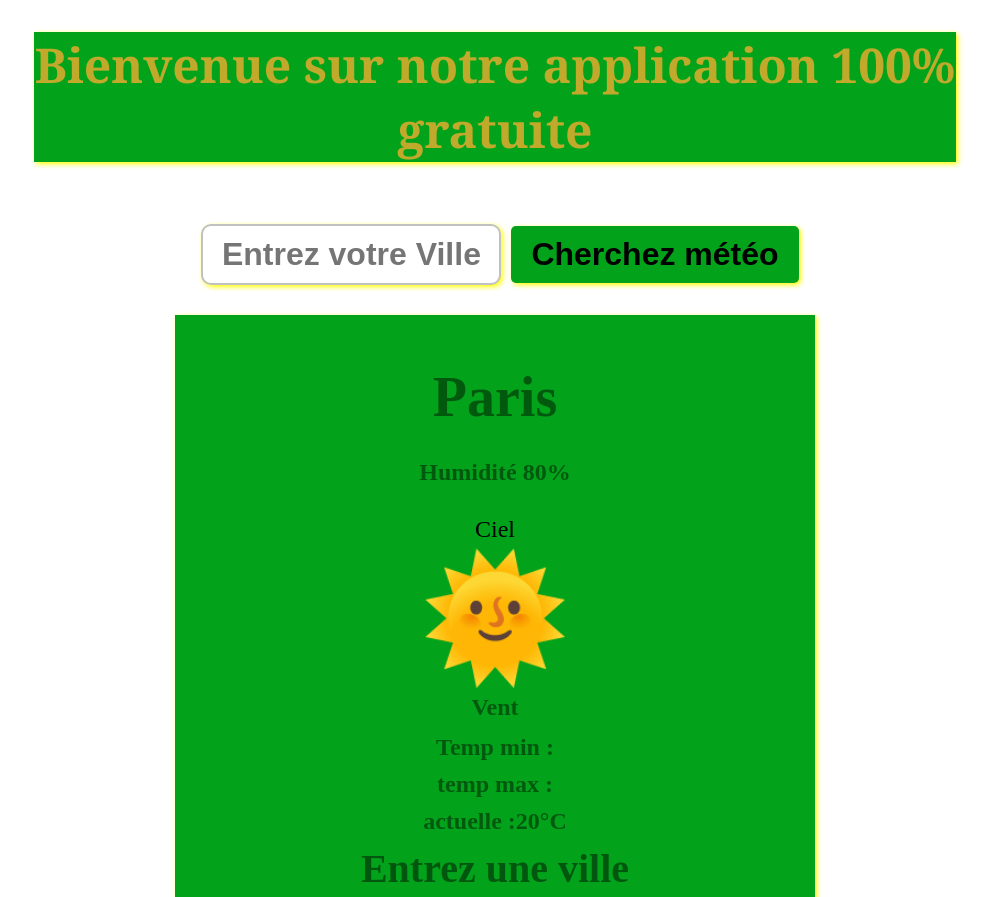
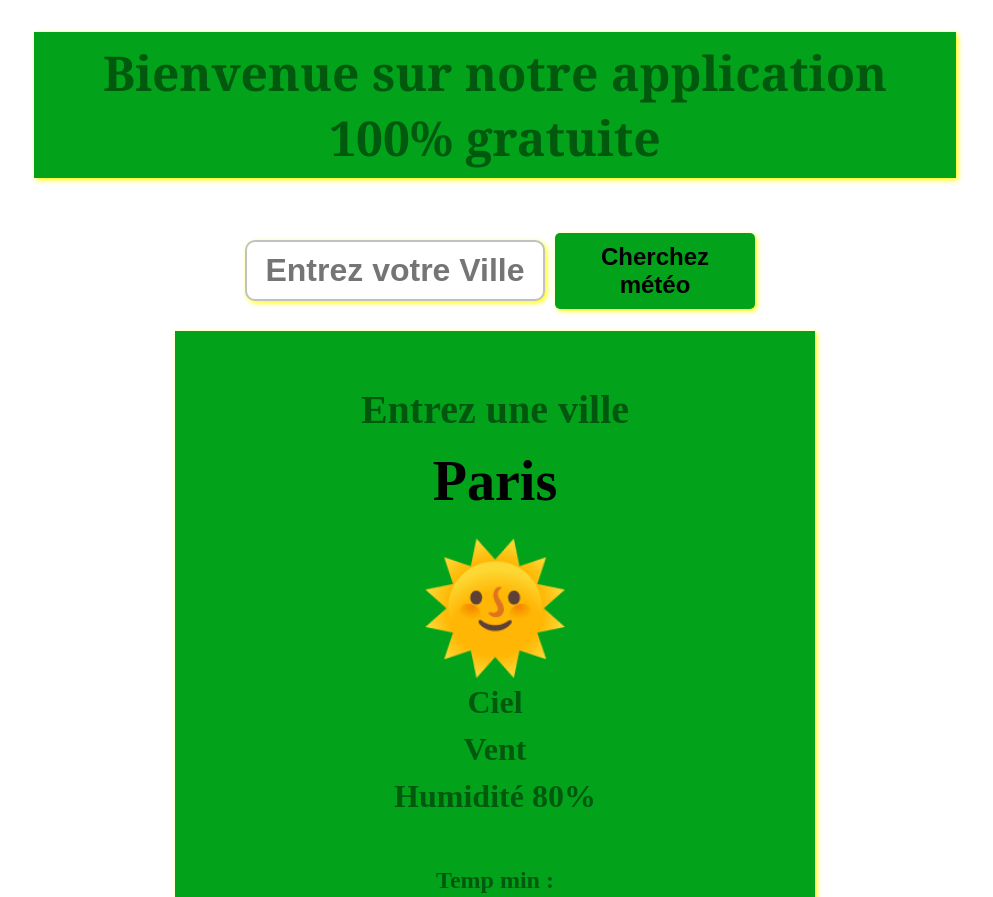
Before and after one commit to NicolasFr83/Projet_meteo, a plain HTML site: page index.html in a window 1280 px wide. Shown: the top 897 px of the page, without its empty margins (145-1138 px from the left). Drawn offline with Linux system fonts and the light colour scheme.

Commit message:
style modified

```diff
--- a/index.html
+++ b/index.html
@@ -7,7 +7,7 @@
         <meta description=" application météo météo-France région live soleil nuage pluie">
         <link rel="stylesheet" href="style/css/main.css">
         <link rel="shortcut icon" href="style/assets/images/favicon-16x16.png" type="image/x-icon">
-        <title> Météo du Var </title>
+        <title> Météo en direct </title>
     </head>
 
     <body>
@@ -24,15 +24,15 @@
         </form>
 
         <section class="card">
+            <p class="errorDisplay">Entrez une ville</p>
             <h1 class="cityDisplay">Paris</h1>
+            <p class="weatherEmoji">&#x1F31E</p>
+            <p class="descDisplay">Ciel</p>
+            <p class="windDisplay">Vent</p>
             <p class="humidityDisplay">Humidité 80%</p>
-            <p class="descDisplay">Ciel</p>
-            <p class="weatherEmoji">&#x1F31E</p>
-            <p class="windDisplay">Vent</p>
             <p class="tempMinDisplay tempMin">Temp min :</p>
             <p class="tempMaxDisplay">temp max :</p>
             <p class="tempDisplay"> actuelle :20°C</p>
-            <p class="errorDisplay">Entrez une ville</p>
         </section>
         <footer>
             <section class="foot">
--- a/js/script.js
+++ b/js/script.js
@@ -53,7 +53,8 @@ async function getWeatherData(city){
 
 function displayWeatherInfo(data){
 
-    const {name: city,
+    const {
+        name: city,
         main: {temp, temp_min, temp_max, humidity},
         weather: [{description, id}],
         wind: {speed} } = data;
@@ -75,7 +76,7 @@ function displayWeatherInfo(data){
     cityDisplay.textContent = city;
     humidityDisplay.textContent = `Humidité: ${humidity}%`;
     descDisplay.textContent = description;
-    windDisplay.textContent = `Vent à: ${(speed).toFixed(0)}kmh`;
+    windDisplay.textContent = `Vent : ${(speed).toFixed(0)}kmh`;
     weatherEmoji.textContent = getWeatherEmoji(id);
     tempDisplay.textContent = `Température actuelle : ${(temp).toFixed(0)}°C`;
     tempMinDisplay.textContent = `Température min : ${(temp_min).toFixed(0)}°C`;
@@ -86,7 +87,7 @@ function displayWeatherInfo(data){
     tempDisplay.classList.add("tempDisplay");
     tempMinDisplay.classList.add("tempMinDisplay");
     tempMaxDisplay.classList.add("tempMaxDisplay");
-    humidityDisplay.classList.add("humiditéDisplay");
+    humidityDisplay.classList.add("humidityDisplay");
     descDisplay.classList.add("descDisplay");
     windDisplay.classList.add("windDisplay");
 
@@ -102,7 +103,7 @@ function displayWeatherInfo(data){
     card.appendChild(tempMaxDisplay);
 }
 
-function getWeatherEmoji(weatherId){
+function getWeatherEmoji(weatherId) {
 
     switch(true){
         case (weatherId >= 200 && weatherId < 232):
--- a/style/sass/components/_form.sass
+++ b/style/sass/components/_form.sass
@@ -20,12 +20,13 @@
     cursor: grab
 
     &:hover
-        background: #02a31b
+        background: #d7efda
 
 .btn
+    width: 200px
     padding: 10px 20px
     font-weight: bold
-    font-size: 2rem
+    font-size: 1.5rem
     background: #02a31b
     color: black
     border: none
@@ -36,4 +37,4 @@
     text-align: center
 
     &:hover
-        background: white
+        background: #0c8303
--- a/style/sass/pages/_index.sass
+++ b/style/sass/pages/_index.sass
@@ -14,12 +14,13 @@
         +abstract.d-flex(column, center, center)
         font-family: Georgia, 'Times New Roman', Times, serif
         text-align: center
+        padding: 0.5rem
         margin-bottom: 2rem
         margin-top: 2rem
         background: #02a31b
         font-size: 2rem
         box-shadow: 2px 2px 5px rgb(255, 255, 0)
-        color: #c0a92b
+        color: #00000073
         +abstract.responsive('litle-tablet')
             font-size: 3rem
 
@@ -36,21 +37,21 @@ p
 .cityDisplay
     font-size: 3.5rem
     font-weight: bold
-    color: #00000073
+    // color: #00000073
     margin-bottom: 25px
 
 .windDisplay
-    font-size: 1.5rem
+    font-size: 2rem
     font-weight: bold
     color: #00000073
 
 .tempDisplay
-    font-size: 1.5rem
+    font-size: 2rem
     font-weight: bold
     color: #00000073
 
 .tempMinDisplay
-    margin-top: 0.5rem
+    margin-top: 2rem
     font-size: 1.5rem
     font-weight: bold
     color: #00000073
@@ -64,17 +65,18 @@ p
     text-align: center
 
 .humidityDisplay
-    font-size: 1.5rem
+    font-size: 2rem
     font-weight: bold
-    margin-bottom: 25px
+    margin-bottom: 20px
     margin-top: 5px
     color: #00000073
     text-align: center
 
-.descdisplay
+.descDisplay
     font-size: italic
     font-weight: bold
     font-size: 2rem
+    color: #00000073
 
 
 
@@ -83,6 +85,7 @@ p
     font-size: 7.5rem
 
 .errorDisplay
+    margin-bottom: 1rem
     font-size: 2.5rem
     font-weight: bold
     color: rgba(0, 0, 0, 0.463)
```
Also changed, not shown: style/css/main.css, style/sass/base/_reset.sass (line endings or trailing spaces), 1 other file.
